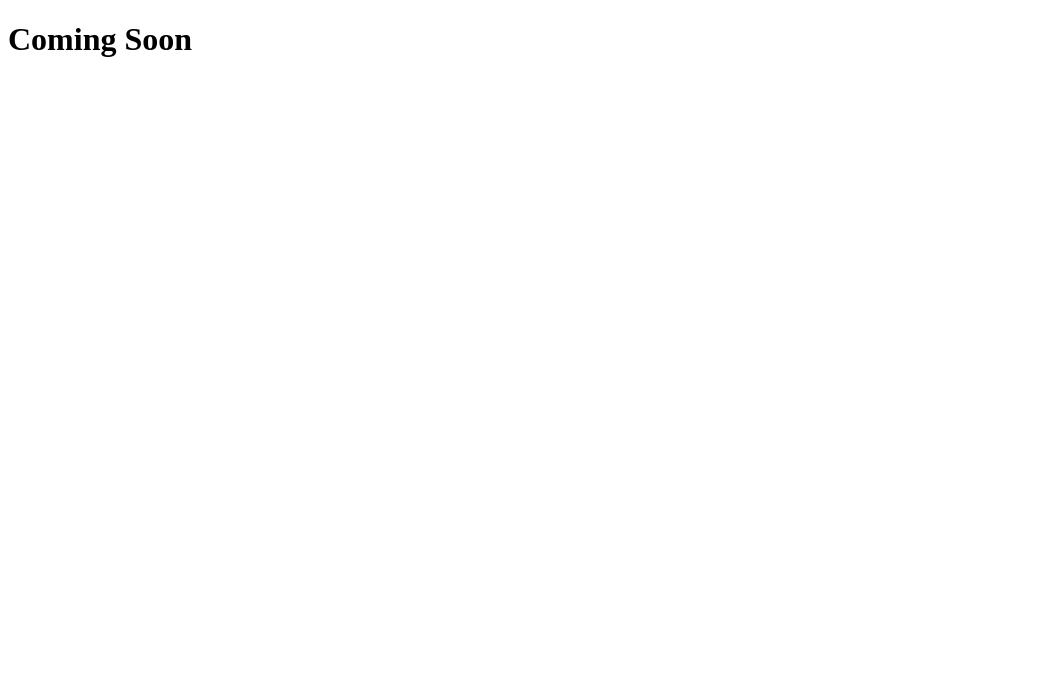
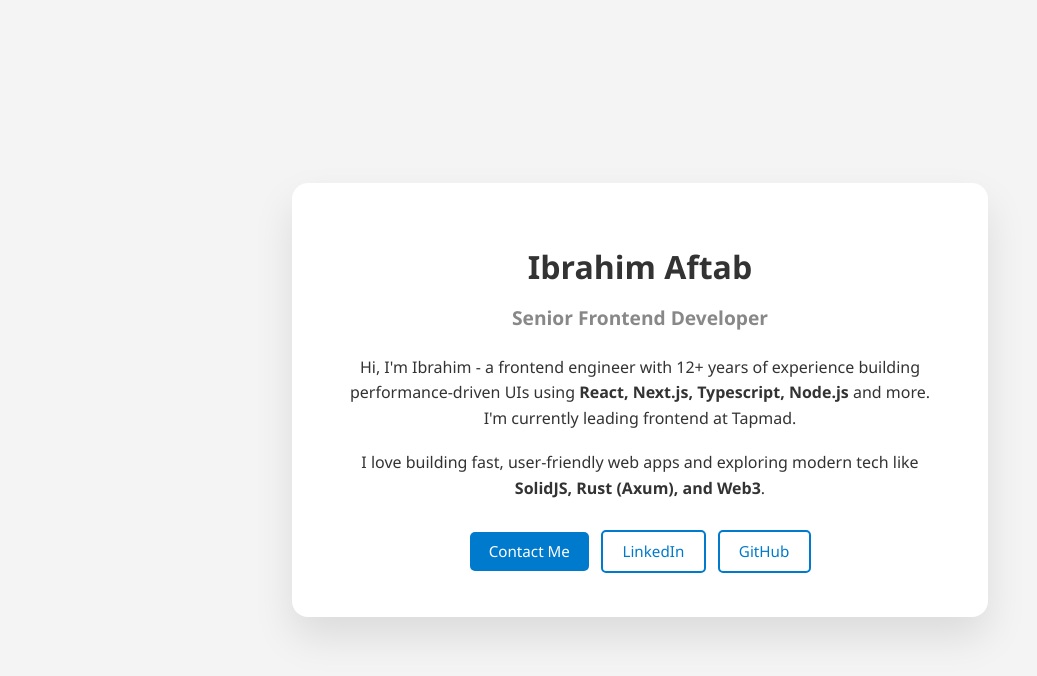
Before and after one commit to ibrahimaftab/ibrahimaftab.github.io, a plain HTML site: page index.html in a window 1280 px wide. Shown: the whole page, without its empty margins (0-1037 px from the left). Drawn offline with Linux system fonts and the light colour scheme.

Commit message:
Revise index.html to include personal information and create a structured layout; add style.css for styling the "Coming Soon" page.

```diff
--- a/index.html
+++ b/index.html
@@ -3,9 +3,43 @@
   <head>
     <meta charset="UTF-8" />
     <meta name="viewport" content="width=device-width, initial-scale=1.0" />
-    <title>Coming Soon!</title>
+    <title>Ibrahim Aftab – Lead Frontend Developer</title>
+    <link href="style.css" rel="stylesheet" />
   </head>
   <body>
-    <h1>Coming Soon</h1>
+    <main class="container">
+      <div class="card">
+        <h1>Ibrahim Aftab</h1>
+        <h2>Senior Frontend Developer</h2>
+        <p>
+          Hi, I'm Ibrahim - a frontend engineer with 12+ years of experience
+          building performance-driven UIs using
+          <strong>React, Next.js, Typescript, Node.js</strong> and more. I'm
+          currently leading frontend at Tapmad.
+        </p>
+        <p>
+          I love building fast, user-friendly web apps and exploring modern tech
+          like <strong>SolidJS, Rust (Axum), and Web3</strong>.
+        </p>
+
+        <div class="buttons">
+          <a href="mailto:ibrahimaaftab4224@gmail.com" class="btn"
+            >Contact Me</a
+          >
+          <a
+            href="https://www.linkedin.com/in/ibrahimaftab"
+            class="btn outline"
+            target="_blank"
+            >LinkedIn</a
+          >
+          <a
+            href="https://github.com/ibrahimaftab"
+            class="btn outline"
+            target="_blank"
+            >GitHub</a
+          >
+        </div>
+      </div>
+    </main>
   </body>
 </html>
--- /dev/null
+++ b/style.css
@@ -0,0 +1,70 @@
+body {
+  margin: 0;
+  font-family: "Segoe UI", sans-serif;
+  background: #f4f4f4;
+  color: #333;
+}
+
+.container {
+  display: flex;
+  justify-content: center;
+  align-items: center;
+  height: 100vh;
+}
+
+.card {
+  background: white;
+  padding: 2.5rem 3rem;
+  border-radius: 1rem;
+  box-shadow: 0 20px 40px rgba(0, 0, 0, 0.1);
+  max-width: 600px;
+  text-align: center;
+}
+
+h1 {
+  font-size: 2rem;
+  margin-bottom: 0.25rem;
+}
+
+h2 {
+  font-size: 1.2rem;
+  color: #888;
+  margin-bottom: 1.5rem;
+}
+
+p {
+  font-size: 1rem;
+  line-height: 1.6;
+  margin-bottom: 1.2rem;
+}
+
+.buttons {
+  margin-top: 1.5rem;
+}
+
+.btn {
+  display: inline-block;
+  margin: 0.25rem;
+  padding: 0.6rem 1.2rem;
+  font-size: 0.95rem;
+  text-decoration: none;
+  border-radius: 5px;
+  background: #007acc;
+  color: white;
+  transition: background 0.3s;
+}
+
+.btn:hover {
+  background: #005fa3;
+}
+
+.btn.outline {
+  background: transparent;
+  border: 2px solid #007acc;
+  color: #007acc;
+}
+
+.btn.outline:hover {
+  background: #007acc;
+  color: white;
+}
```
